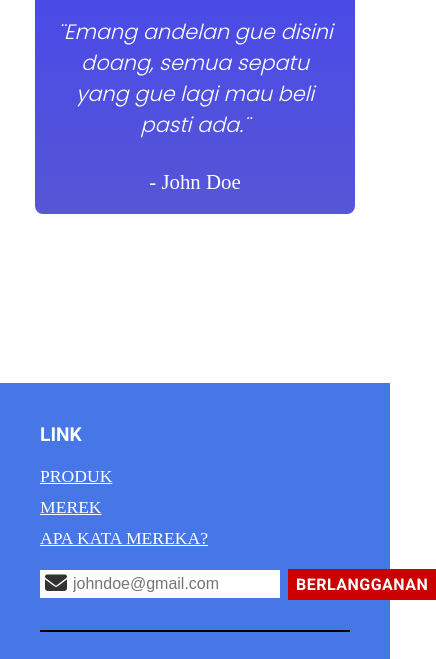
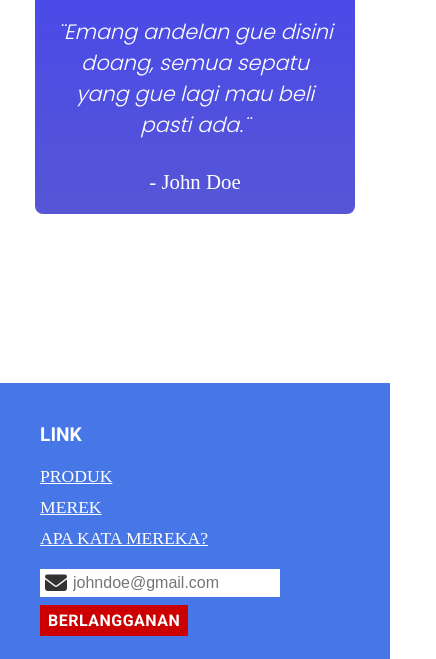
Before and after one commit to mfebriann/Sepatuku-id, a plain HTML site: page index.html in a window 390 px wide. Shown: the part 5945-6604 px from the top of the page, 436 px wide, since content can reach past the window. Drawn offline with Linux system fonts and the light colour scheme.

Commit message:
upload footer

```diff
--- a/asset/scss/modules/_responsive.scss
+++ b/asset/scss/modules/_responsive.scss
@@ -105,6 +105,12 @@
                     flex-direction: column;
                 }
             }
+        }
+
+        form {
+            flex-direction: column !important;
+            align-items: flex-start !important;
+            justify-content: flex-start !important;
         }
     }
 }
@@ -241,10 +247,6 @@
     .wrap-footer {
         form {
             justify-content: flex-start !important;
-
-            i {
-                margin-top: 10px;
-            }
         }
     }
 }
```
Also changed, not shown: asset/css/styles.css, 1 other file.
